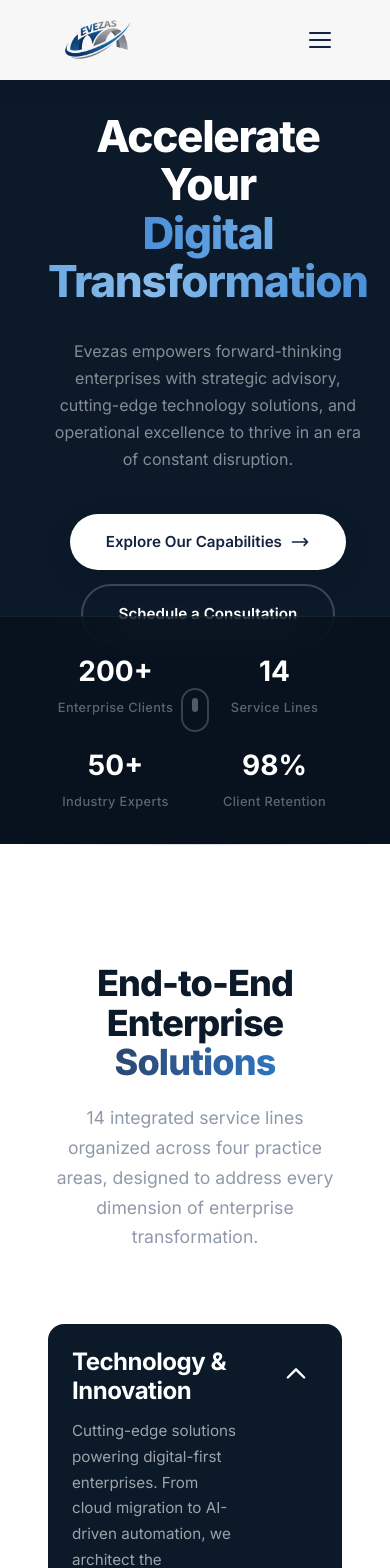
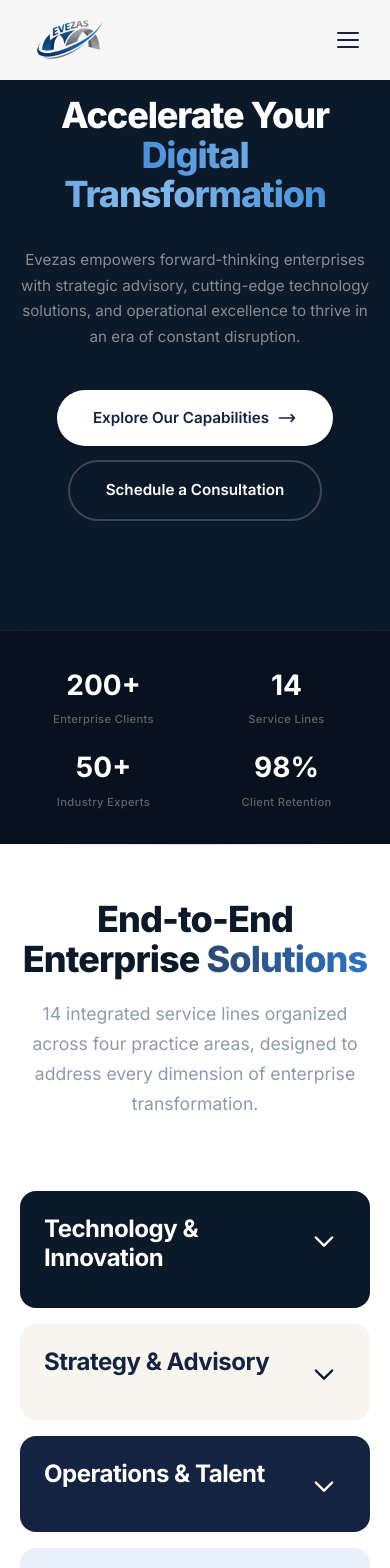
Before and after one commit to jonathan-thoms/evezas, a React (Vite) app: page / in a window 390 px wide. Shown: the top 1568 px of the page. Built offline with nearby package versions, Linux system fonts and the light colour scheme.

Commit message:
fix: mobile layout scaling, full-screen menu overlay, accordion collapsed by default

```diff
--- a/src/components/Capabilities.jsx
+++ b/src/components/Capabilities.jsx
@@ -80,7 +80,7 @@ function AccordionPanel({ category, index, isOpen, onToggle }) {
 }
 
 export default function Capabilities() {
-  const [openIndex, setOpenIndex] = useState(0);
+  const [openIndex, setOpenIndex] = useState(-1);
 
   return (
     <div id="capabilities">
--- a/src/index.css
+++ b/src/index.css
@@ -91,6 +91,20 @@ ul {
   overflow: hidden;
 }
 
+@media (max-width: 767px) {
+  :root {
+    --section-pad-y: 3.5rem;
+    --section-pad-x: 1.25rem;
+    --card-pad: 1.5rem;
+  }
+  .section-title {
+    font-size: 1.75rem;
+  }
+  .section-subtitle {
+    font-size: 0.95rem;
+  }
+}
+
 
 /* ═══════════════════════════════════════════
    NAVBAR
@@ -182,13 +196,16 @@ ul {
 .navbar__mobile-menu {
   display: none;
   position: fixed;
-  inset: 0;
-  top: 80px;
+  top: 0;
+  left: 0;
+  right: 0;
+  bottom: 0;
+  z-index: 999;
   background-color: rgba(255, 255, 255, 0.98);
   backdrop-filter: blur(20px);
   flex-direction: column;
   align-items: center;
-  padding-top: 3rem;
+  justify-content: center;
   gap: 0.5rem;
 }
 
@@ -432,20 +449,35 @@ ul {
 }
 
 @media (max-width: 767px) {
+  .navbar {
+    z-index: 1000;
+  }
+  .hero {
+    min-height: auto;
+  }
   .hero__grid {
     grid-template-columns: 1fr;
   }
   .hero__content {
-    padding: 7rem 0 4rem;
+    padding: 6rem 0 2rem;
     text-align: center;
     align-items: center;
   }
+  .hero__headline {
+    font-size: 2.25rem;
+  }
   .hero__subtitle {
+    font-size: 0.95rem;
     margin-left: auto;
     margin-right: auto;
   }
   .hero__ctas {
     align-items: center;
+  }
+  .btn--primary,
+  .btn--secondary {
+    padding: 0.75rem 1.75rem;
+    font-size: 0.875rem;
   }
   .hero__visual {
     display: none;
@@ -453,11 +485,23 @@ ul {
   .hero__geo-accent {
     display: none;
   }
+  .hero__stats-bar {
+    padding: 1.5rem 0;
+  }
   .hero__stats-grid {
     grid-template-columns: repeat(2, 1fr);
-    gap: 1.5rem;
+    gap: 1rem;
+  }
+  .hero__stat-number {
+    font-size: 1.5rem;
+  }
+  .hero__stat-label {
+    font-size: 0.7rem;
   }
   .hero__stat + .hero__stat::before {
+    display: none;
+  }
+  .hero__scroll-indicator {
     display: none;
   }
 }
```
